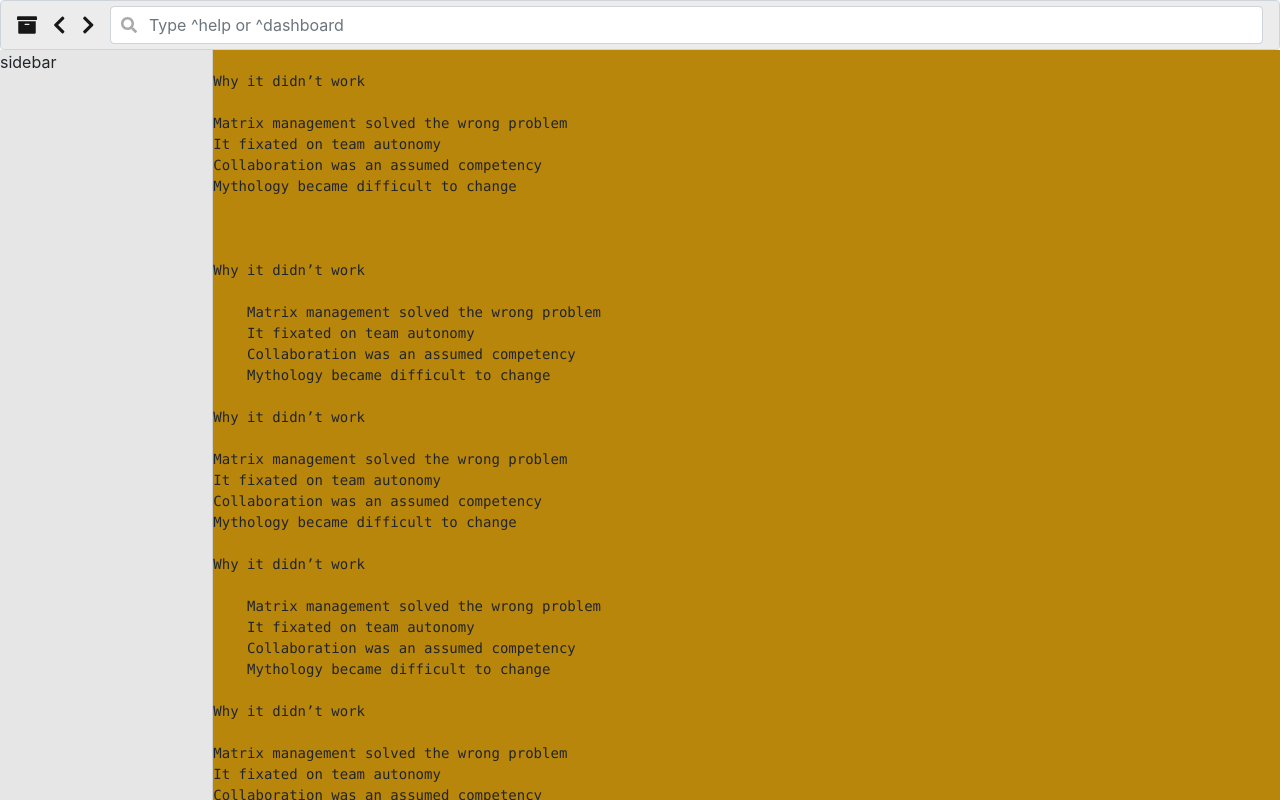
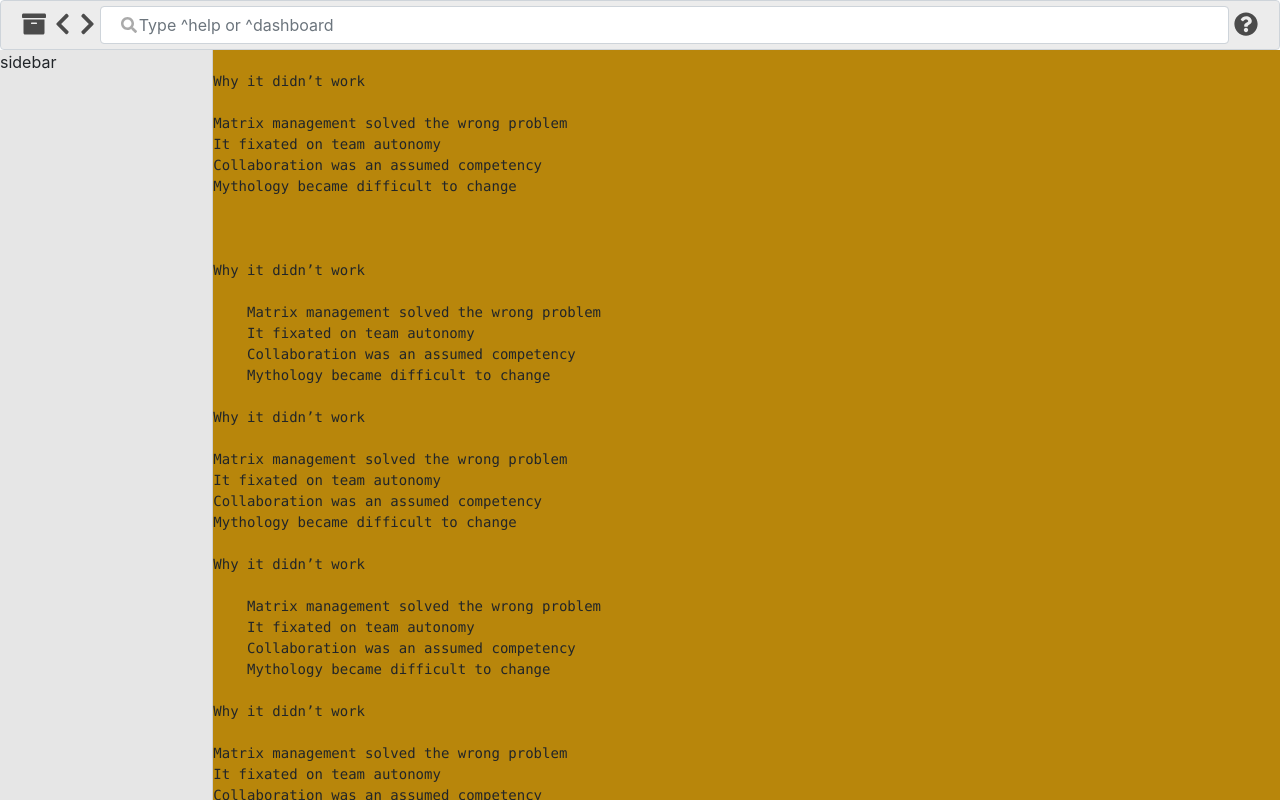
Before and after one commit to seymores/mindless-editor, a website with bundled scripts: page editor.html in a window 1280 px wide. Built offline with nearby package versions, Linux system fonts and the light colour scheme.

Commit message:
More template work

```diff
--- a/app.css
+++ b/app.css
@@ -90,6 +90,19 @@ div.editor-body {
     margin-left: 6.5rem;
 }
 
+a.searchbar-navi-button {
+    font-size: 1.5em;
+    display: inline-block;
+    padding-left: 0.3rem;
+    padding-right: 0.3rem;
+    font-weight: bold;
+    color: rgb(75, 75, 75);
+}
+
+a.searchbar-navi-button:hover {
+    color: black;
+}
+
 span#home a {
     color: darkblue;
     text-decoration: none;
--- a/editor.html
+++ b/editor.html
@@ -46,14 +46,14 @@
 
 <body>
     <nav class="navbar navbar-expand-md navbar-light fixed-top searchbar form-control has-search">
-        <a class="navbar-brand" href="#"><i class="fa fa-archive"></i></a>
-        <a class="navbar-brand" href="#"><i class="fa fa-chevron-left"></i></a>
-        <a class="navbar-brand" href="#"><i class="fa fa-chevron-right"></i></a>
+        <a class="navbar-item searchbar-navi-button" title="Dashboard" href="#"><i class="fa fa-archive"></i></a>
+        <a class="navbar-item searchbar-navi-button" href="#" title="Navigate back"><i class="fa fa-chevron-left"></i></a>
+        <a class="navbar-item searchbar-navi-button" href="#" title="Navigate forward"><i class="fa fa-chevron-right"></i></a>
 
         <span class="fa fa-search form-control-feedback"></span>
         <input type="text" name="search" placeholder="Type ^help or ^dashboard"
             class="form-control"></input>
-            <!-- <small id="search-hints" class="text-muted search-hint-label"> Type "!help"</small> -->
+        <a class="navbar-item searchbar-navi-button" title="Get help" href="#"><i class="fa fa-question-circle" aria-hidden="true"></i></a>
     </nav>
 
     <main id="editor-body" class="container-fluid">
```
